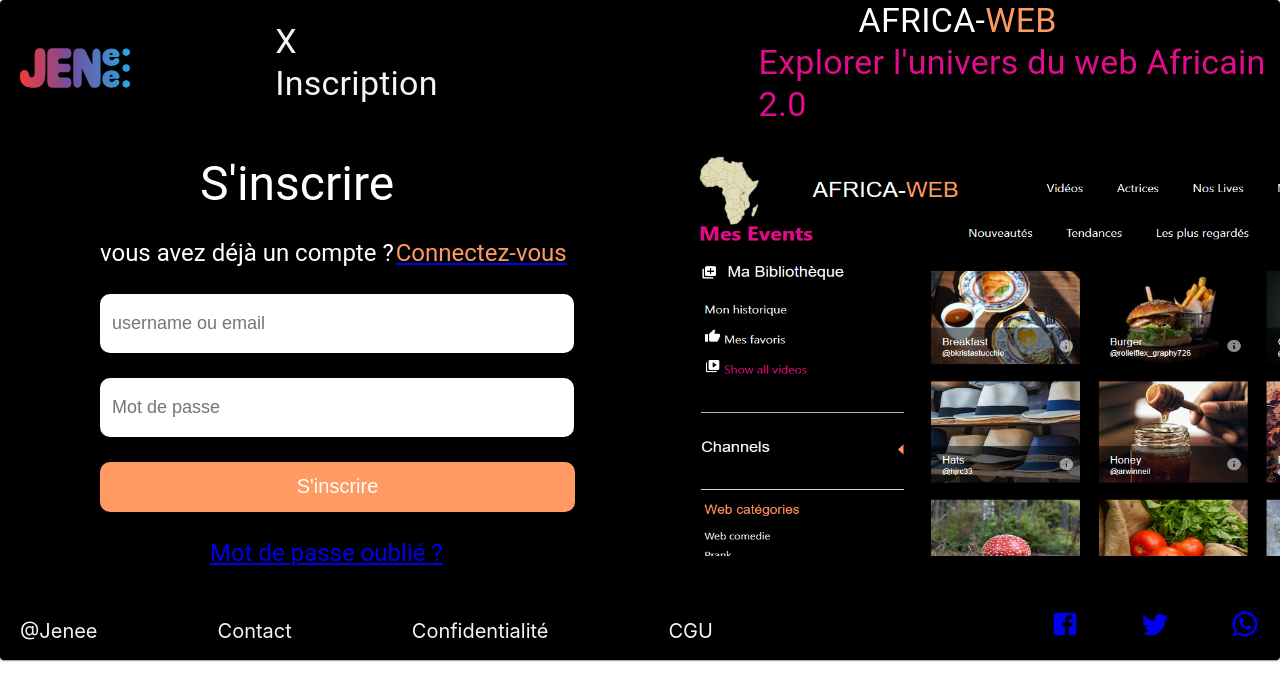
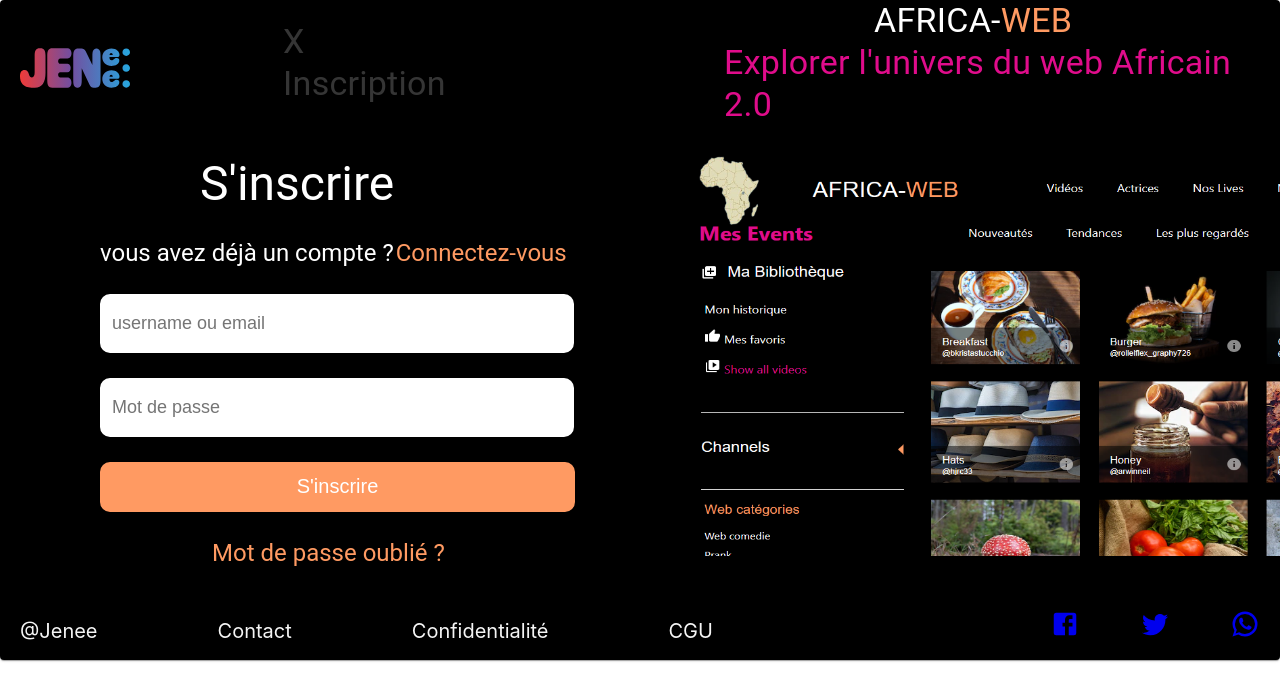
Before and after one commit to kuetcheal/MonApplicationWeb, a React (Create React App) app: page /inscription in a window 1280 px wide. Shown: the top 700 px of the page. Built offline with nearby package versions, Linux system fonts and the light colour scheme.

Commit message:
troisieme commit

```diff
--- a/src/components/Authentification/inscription.css
+++ b/src/components/Authentification/inscription.css
@@ -3,7 +3,6 @@
     align-items: center;
     margin-left: 20px;
     margin-bottom: 30px;
-
 }
 
 span{
@@ -13,15 +12,32 @@
     margin-left: 400px;
 }
 .connection{
- margin-left: 65px;
-color: whitesmoke;
+    margin-left: 65px;
+    color: whitesmoke;
 }
 .slogan{
     color: rgb(224, 12, 139);
     font-size: 20px;
     /* margin-bottom: 90px; */
-    margin-left: 300px;
+    margin-left: 250px;
 }
+
+@keyframes fadeInOut {
+  0% {
+    opacity: 0;
+  }
+  50% {
+    opacity: 1;
+  }
+  100% {
+    opacity: 0;
+  }
+}
+
+.connection {
+  animation: fadeInOut 2s infinite;
+}
+
 .connecter-button{
     height: 50px;
     width: 475px;
@@ -83,6 +99,19 @@
   cursor: pointer;
   margin-left: 110px;
 }
+
+.site img {
+  height: 400px;
+  width: 650px;
+  margin-left: 120px;
+  transition: transform 0.3s ease-in-out;
+  cursor: pointer;
+}
+
+.site img:hover {
+  transform: scale(1.1); /* Grossissement de l'image lorsqu'elle est survolée */
+}
+
 .forgot-password:hover {
   color: rgb(224, 12, 139);
 }
@@ -117,3 +146,16 @@
   width: 30px;
   height: 30px;
 }
+
+.suppression__link {
+  margin-left: 2px;
+  text-decoration: none;
+  color: inherit;
+  transition: color 0.3s ease-in-out;
+}
+.forgot__link {
+  margin-left: 2px;
+  text-decoration: none;
+  color: inherit;
+  transition: color 0.3s ease-in-out;
+}
--- a/src/components/Authentification/inscription.jsx
+++ b/src/components/Authentification/inscription.jsx
@@ -98,16 +98,15 @@
               component="h1"
               style={{ color: "white", marginRight: "90px" }}
             >
-              <Link to="/forgetPassword"> Mot de passe oublié ? </Link>
+              <Link className="forgot__link" to="/forgetPassword">
+                {" "}
+                <span> Mot de passe oublié ?</span>{" "}
+              </Link>
             </Typography>
           </div>
         </div>
         <div className="site">
-          <img
-            src={process.env.PUBLIC_URL + "/site.PNG"}
-            alt="Mon image"
-            style={{ height: "400px", width: "650px", marginLeft: "120px" }}
-          />
+          <img src={process.env.PUBLIC_URL + "/site.PNG"} alt="Mon image" />
         </div>
       </div>
       <div className="confidentialite">
```
